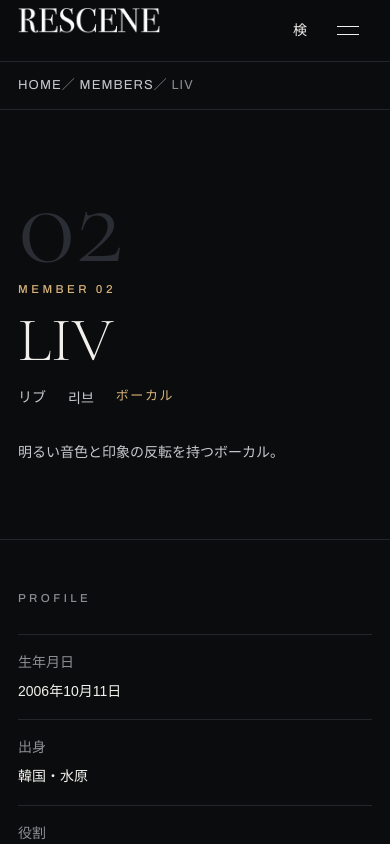
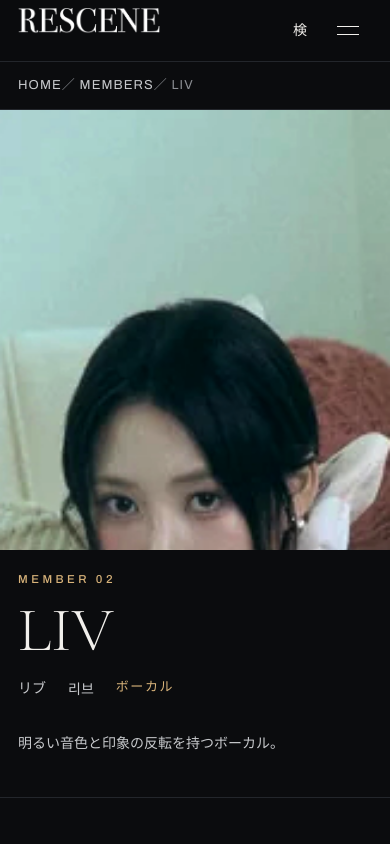
Before and after one commit to liliumauratumn/Rescene-site, a Next.js app: page /members/liv/ in a window 390 px wide. Shown: the top 844 px of the page. Built offline with nearby package versions, Linux system fonts and the light colour scheme; a web font is replaced by a local one.

Commit message:
Restore member detail portraits

```diff
--- a/app/globals.css
+++ b/app/globals.css
@@ -1690,23 +1690,58 @@ dd {
 }
 
 /* Member detail */
-.member-detail-hero {
+.member-detail-intro {
+  display: grid;
+  grid-template:
+    "portrait breadcrumbs" 48px
+    "portrait identity" minmax(652px, auto)
+    / 300px minmax(0, 1fr);
+}
+
+.member-detail-portrait {
   position: relative;
-  display: grid;
-  grid-template-columns: minmax(180px, 0.38fr) minmax(0, 1fr);
-  gap: clamp(36px, 7vw, 100px);
-  align-items: end;
-  min-height: clamp(430px, 48vw, 680px);
-  padding-block: clamp(72px, 9vw, 126px);
+  grid-area: portrait;
+  min-height: 700px;
   overflow: hidden;
-}
-
-.member-detail-number {
+  background: var(--surface-raised);
+}
+
+.member-detail-portrait img {
+  object-fit: cover;
+  object-position: 50% 12%;
+}
+
+.member-detail-portrait-fallback {
+  position: absolute;
+  inset: 0;
+  display: flex;
+  align-items: flex-end;
+  padding: 40px;
+}
+
+.member-detail-portrait-fallback span {
   color: var(--surface-shimmer);
   font-family: var(--font-display);
-  font-size: clamp(130px, 22vw, 310px);
+  font-size: 72px;
   font-weight: 300;
-  line-height: 0.68;
+  line-height: 0.9;
+}
+
+.member-detail-breadcrumbs {
+  grid-area: breadcrumbs;
+}
+
+.member-detail-breadcrumbs .breadcrumbs {
+  padding-inline: var(--content-pad) var(--page-pad);
+}
+
+.member-detail-hero {
+  display: flex;
+  grid-area: identity;
+  align-items: center;
+  min-height: 652px;
+  padding-block: 52px;
+  overflow: hidden;
 }
 
 .member-detail-hero h1 {
@@ -2647,13 +2682,32 @@ dd {
   }
 
   .member-detail-hero {
-    grid-template-columns: 1fr;
-    gap: 18px;
     min-height: 0;
-  }
-
-  .member-detail-number {
-    font-size: 120px;
+    padding-block: 22px 40px;
+  }
+
+  .member-detail-intro {
+    grid-template:
+      "breadcrumbs" auto
+      "portrait" 440px
+      "identity" auto
+      / minmax(0, 1fr);
+  }
+
+  .member-detail-portrait {
+    min-height: 0;
+  }
+
+  .member-detail-portrait img {
+    object-position: 50% 20%;
+  }
+
+  .member-detail-portrait-fallback {
+    padding: 20px;
+  }
+
+  .member-detail-portrait-fallback span {
+    font-size: 52px;
   }
 
   .member-detail-hero h1,
--- a/app/members/[slug]/page.tsx
+++ b/app/members/[slug]/page.tsx
@@ -1,4 +1,5 @@
 import type { Metadata } from 'next';
+import Image from 'next/image';
 import Link from 'next/link';
 import { notFound } from 'next/navigation';
 import { JsonLd } from '@/components/JsonLd';
@@ -45,9 +46,32 @@ export default async function MemberDetailPage({ params }: Props) {
   return (
     <div className="page-shell">
       <JsonLd data={personSchema} />
-      <Breadcrumbs items={[{ label: 'MEMBERS', href: '/members/' }, { label: member.stageName }]} />
+      <div className="member-detail-intro">
+        <div className="member-detail-portrait">
+          {member.image ? (
+            <Image
+              src={member.image}
+              alt={member.stageName}
+              fill
+              preload
+              sizes="(max-width: 767px) 100vw, 300px"
+            />
+          ) : (
+            <div className="member-detail-portrait-fallback" aria-hidden="true">
+              <span>
+                {String(member.displayOrder).padStart(2, '0')}
+                <br />
+                {member.stageName}
+              </span>
+            </div>
+          )}
+        </div>
+        <div className="member-detail-breadcrumbs">
+          <Breadcrumbs
+            items={[{ label: 'MEMBERS', href: '/members/' }, { label: member.stageName }]}
+          />
+        </div>
         <header className="member-detail-hero content-pad">
-        <div className="member-detail-number" aria-hidden="true">{String(member.displayOrder).padStart(2, '0')}</div>
           <div>
             <p className="eyebrow">MEMBER {String(member.displayOrder).padStart(2, '0')}</p>
             <h1>{member.stageName}</h1>
@@ -59,6 +83,7 @@ export default async function MemberDetailPage({ params }: Props) {
             <p className="member-description">{member.shortDescriptionJa}</p>
           </div>
         </header>
+      </div>
       <section className="member-facts content-pad" aria-labelledby="member-facts-title">
         <h2 className="section-heading" id="member-facts-title">PROFILE</h2>
         <dl>
```
Lines whose indentation alone changed are shown as unchanged.
